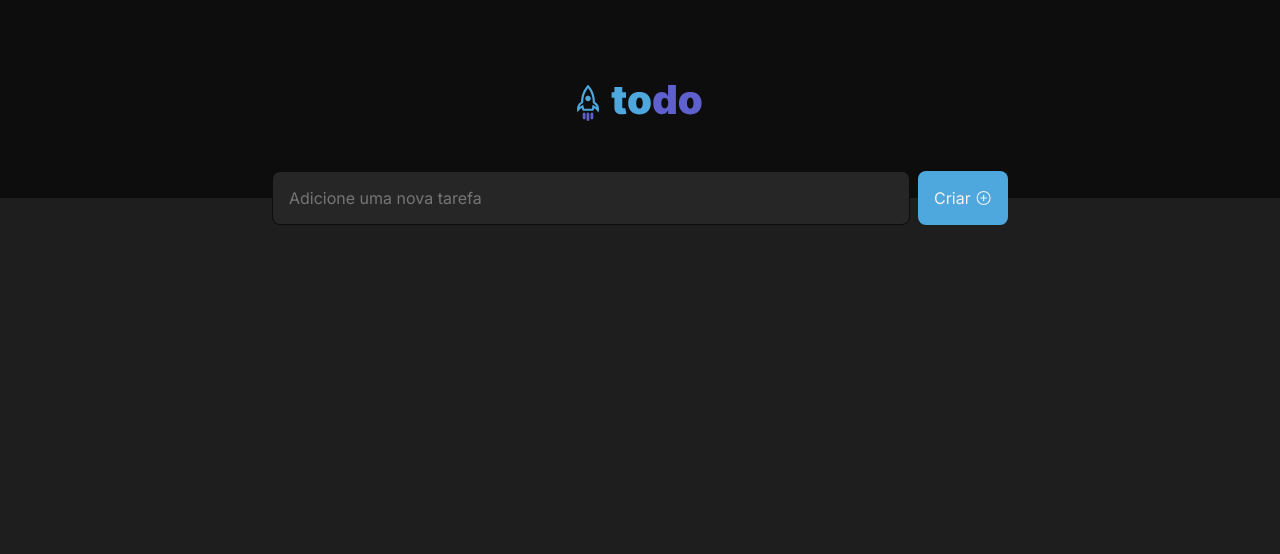
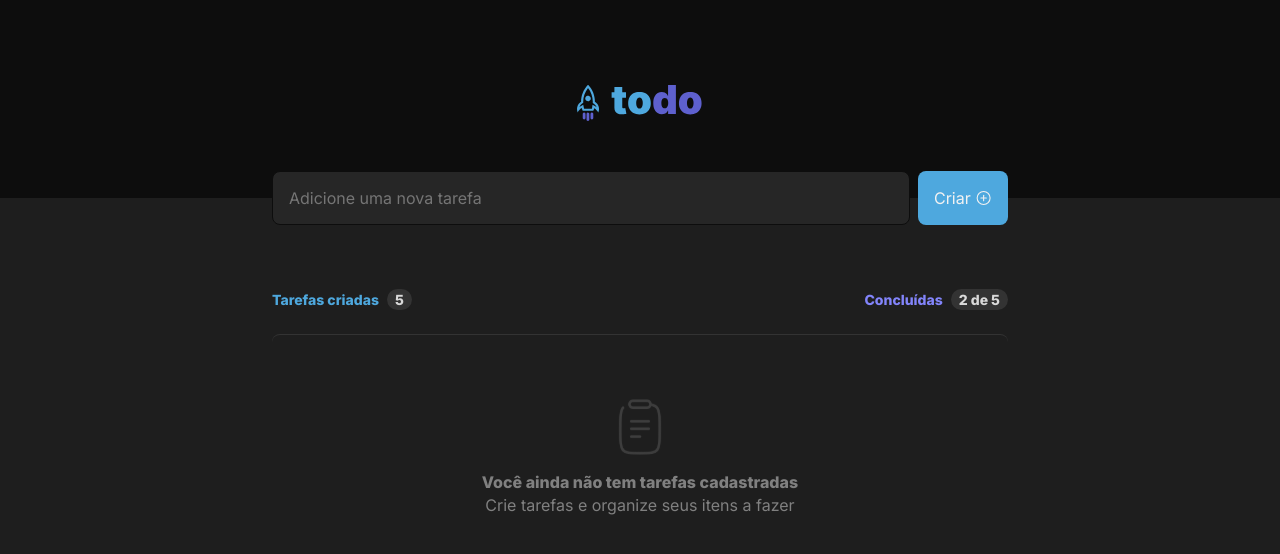
Before and after one commit to melovitor/To-Do, a React (Vite) app: page / in a window 1280 px wide. Shown: the top 554 px of the page. Built offline with nearby package versions, Linux system fonts and the light colour scheme.

Commit message:
WIP - Criando status e lista de tarafeas vazia.

```diff
--- a/src/App.module.css
+++ b/src/App.module.css
@@ -5,10 +5,14 @@
     align-items: center;
 }
 
+.container{
+    width: 46rem;
+}
+
 .home{
     margin-top: -27px;
-    width: 46rem;
     display: flex;
+    width: 100%;
     gap: 8px;
 }
 
--- a/src/App.tsx
+++ b/src/App.tsx
@@ -3,15 +3,21 @@
 import styles from './App.module.css'
 import './global.css'
 import { Button } from './components/Button/Button'
+import { Status } from './components/Status/Status'
+import { Tasks } from './components/Tasks/Tasks'
 
 export default function App() {
 
   return (
     <div className={styles.wrapper}>
-    <Header/>
-      <div className={styles.home}>
-        <Input placeholder='Adicione uma nova tarefa'/>
-        <Button/>
+        <Header/>
+      <div className={styles.container}>
+        <div className={styles.home}>
+          <Input placeholder='Adicione uma nova tarefa'/>
+          <Button/>
+        </div>
+          <Status/>
+          <Tasks/>
       </div>
     </div>
   )
--- /dev/null
+++ b/src/components/Status/Status.module.css
@@ -0,0 +1,31 @@
+.wrapper {
+    margin-top: 4rem;
+    width: 100%;
+    display: flex;
+    align-items: center;
+    justify-content: space-between;
+    font-weight: bold;
+    font-size: 14px;
+}
+
+.created  {
+    display: flex;
+    align-items: center;
+    gap: 8px;
+    color: var(--blue);
+}
+
+.conclued {
+    display: flex;
+    align-items: center;
+    gap: 8px;
+    color: var(--pourple);
+}
+
+.dot {
+    display: flex;
+    background: var(--gray-400);
+    padding: 2px 8px;
+    border-radius: 999px;
+    color: var(--gray-200);
+}
--- /dev/null
+++ b/src/components/Status/Status.tsx
@@ -0,0 +1,20 @@
+import styles from './Status.module.css'
+
+export function Status(){
+    return (
+        <div className={styles.wrapper}>
+            <div className={styles.created}>
+                <p>Tarefas criadas</p>
+                <div className={styles.dot}>
+                    5
+                </div>
+            </div>
+            <div className={styles.conclued}>
+                <p>Concluídas</p>
+                <div className={styles.dot}>
+                    2 de 5
+                </div>
+            </div>
+        </div>
+    )
+}
--- /dev/null
+++ b/src/components/Tasks/Tasks.module.css
@@ -0,0 +1,30 @@
+.wrapper {
+    margin-top: 1.5rem;
+    width: 100%;
+    display: flex;
+    align-items: center;
+    justify-content: center;
+    border-top: 1px solid var(--gray-400);
+    border-radius: 8px;
+}
+
+.empty{
+    margin-top: 4rem;
+    display: flex;
+    justify-content: center;
+    align-items: center;
+    flex-direction: column;
+    line-height: 1.4;
+    color: var(--gray-300);
+}
+
+h1 {
+    font-weight: bold;
+    font-size: 16px;
+    margin-top: 1rem;
+}
+
+h2 {
+    font-weight: normal;
+    font-size: 16px;
+}
--- /dev/null
+++ b/src/components/Tasks/Tasks.tsx
@@ -0,0 +1,17 @@
+import styles from './Tasks.module.css'
+import  Clipboard  from '../../assets/Clipboard.svg'
+
+export function Tasks(){
+    return(
+        <div className={styles.wrapper}>
+
+
+
+            <div className={styles.empty}>
+                <img src={Clipboard} />
+                <h1>Você ainda não tem tarefas cadastradas</h1>
+                <h2>Crie tarefas e organize seus itens a fazer</h2>
+            </div>
+        </div>
+    )
+}
```
Also changed, not shown: src/assets/Clipboard.svg (added).
